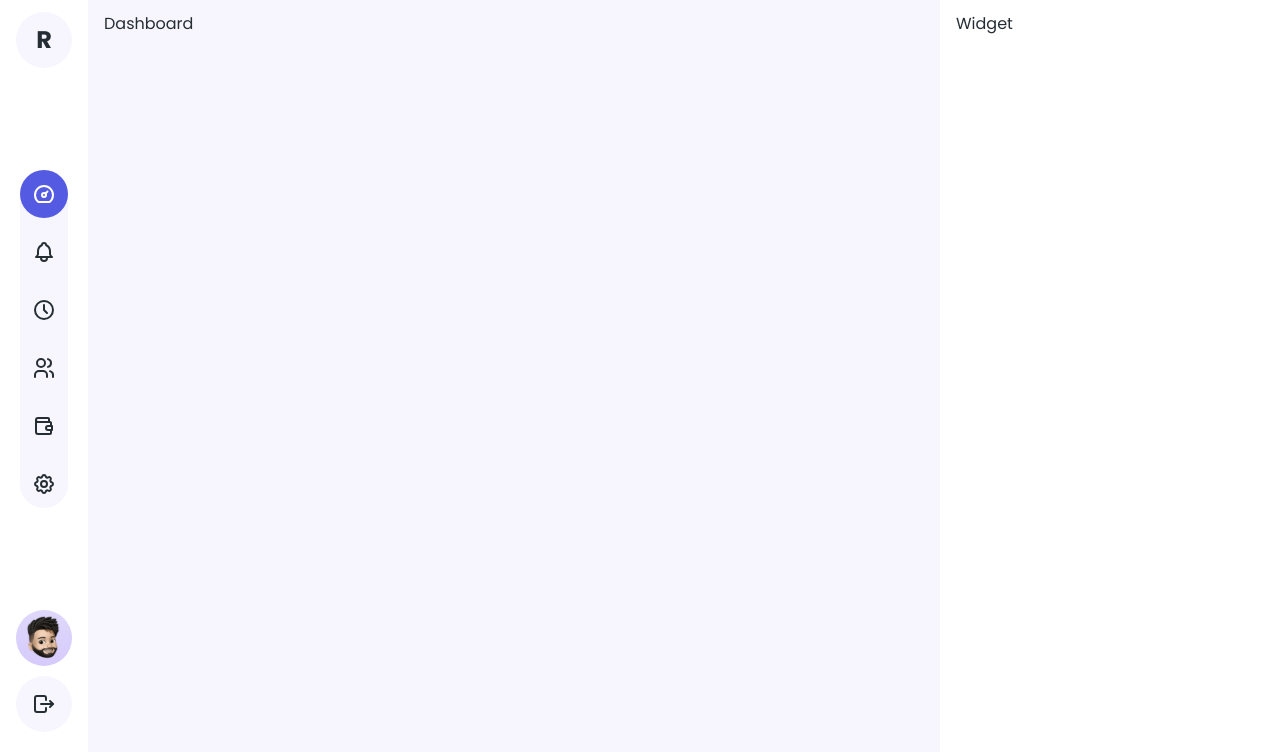
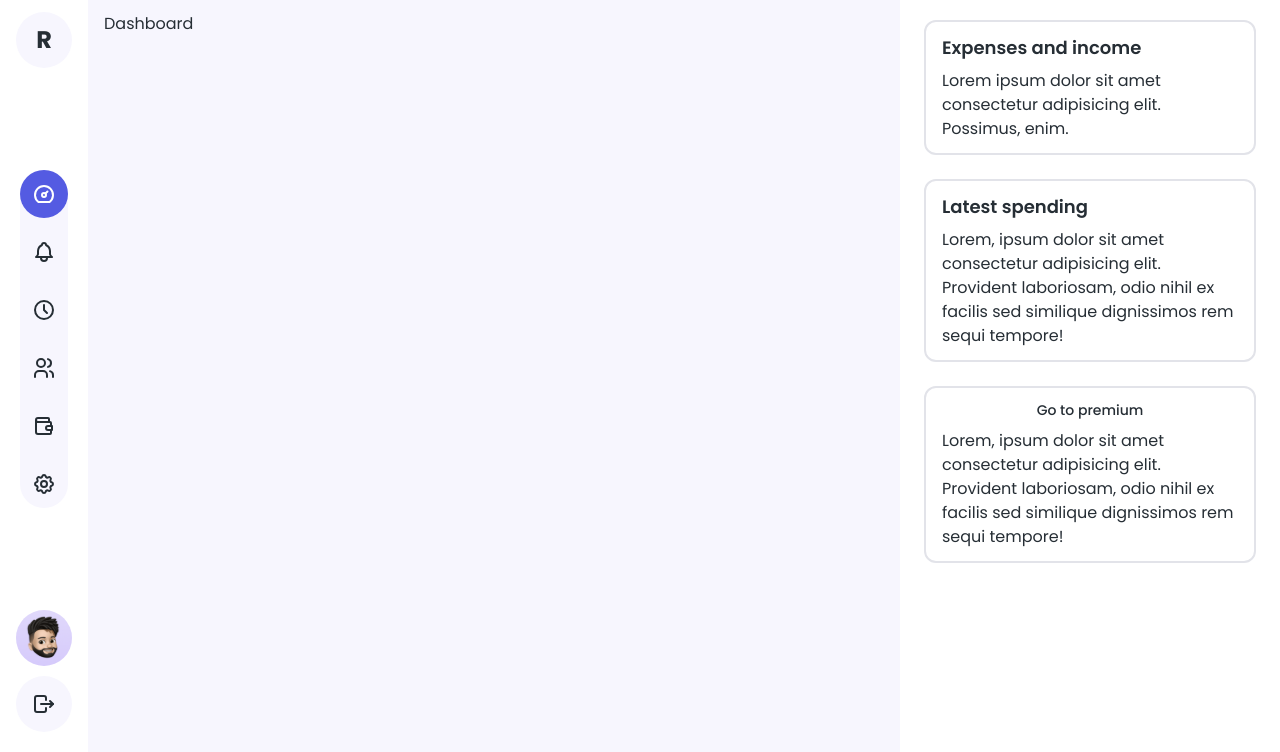
Before and after one commit to fikriwado/react-dashboard, a React (Vite) app: page / in a window 1280 px wide. Shown: the top 752 px of the page. Built offline with nearby package versions, Linux system fonts and the light colour scheme.

Commit message:
blueprint widget card

```diff
--- a/src/components/card/index.jsx
+++ b/src/components/card/index.jsx
@@ -1,5 +1,23 @@
-const Index = () => {
-  return <div>Card</div>
+import './scss/_card.scss'
+
+const Index = ({ children }) => <div className='react-card'>{children}</div>
+
+const Title = ({ children, size = 'medium', align }) => {
+  const headingSize = `react-card__title--${size}`
+  return (
+    <div className='react-card__title'>
+      <h1 className={`${headingSize} ${align ? `r-text-center` : ''}`}>
+        {children}
+      </h1>
+    </div>
+  )
 }
 
+const Body = ({ children }) => (
+  <div className='react-card__body'>{children}</div>
+)
+
+Index.Title = Title
+Index.Body = Body
+
 export default Index
--- a/src/components/card/scss/_card.scss
+++ b/src/components/card/scss/_card.scss
@@ -0,0 +1,27 @@
+@import '../../../scss/tokens';
+@import './tokens/default';
+
+.react-card {
+  background-color: $react-color-white-default;
+  padding: $react-card-spacing-padding;
+  border: 2px solid $react-color-gray-default;
+  border-radius: $react-size-30;
+
+  &__title {
+    margin-bottom: $react-spacing-s;
+    &--medium,
+    &--large {
+      font-weight: 600;
+    }
+    &--small {
+      font-size: $react-font-size-30;
+      font-weight: 500;
+    }
+    &--medium {
+      font-size: $react-font-size-40;
+    }
+    &--large {
+      font-size: $react-font-size-50;
+    }
+  }
+}
--- a/src/components/card/scss/tokens/_default.scss
+++ b/src/components/card/scss/tokens/_default.scss
@@ -0,0 +1 @@
+$react-card-spacing-padding: $react-spacing-ms $react-spacing-m;
--- a/src/components/widgetbar/index.jsx
+++ b/src/components/widgetbar/index.jsx
@@ -1,9 +1,36 @@
 import './scss/_widgetbar.scss'
+import Card from '../card'
 
 const Index = () => {
   return (
     <div className='react-widget'>
-      <div className='react-widget__header'>Widget</div>
+      <Card>
+        <Card.Title size='large'>Expenses and income</Card.Title>
+        <Card.Body>
+          Lorem ipsum dolor sit amet consectetur adipisicing elit. Possimus,
+          enim.
+        </Card.Body>
+      </Card>
+
+      <Card>
+        <Card.Title size='large'>Latest spending</Card.Title>
+        <Card.Body>
+          Lorem, ipsum dolor sit amet consectetur adipisicing elit. Provident
+          laboriosam, odio nihil ex facilis sed similique dignissimos rem sequi
+          tempore!
+        </Card.Body>
+      </Card>
+
+      <Card>
+        <Card.Title size='small' align='center'>
+          Go to premium
+        </Card.Title>
+        <Card.Body>
+          Lorem, ipsum dolor sit amet consectetur adipisicing elit. Provident
+          laboriosam, odio nihil ex facilis sed similique dignissimos rem sequi
+          tempore!
+        </Card.Body>
+      </Card>
     </div>
   )
 }
--- a/src/components/widgetbar/scss/_widgetbar.scss
+++ b/src/components/widgetbar/scss/_widgetbar.scss
@@ -3,10 +3,15 @@
 @import './tokens/default';
 
 .react-widget {
-  width: 340px;
-  // min-height: 100vh;
+  display: flex;
+  flex-direction: column;
+  width: 380px;
   background-color: $react-color-white-default;
-
+  box-sizing: border-box;
+  padding: $react-widget-spacing-padding;
+  & > :not(:last-child) {
+    margin-bottom: $react-size-60;
+  }
   @include mobile {
     display: none;
   }
--- a/src/components/widgetbar/scss/tokens/_default.scss
+++ b/src/components/widgetbar/scss/tokens/_default.scss
@@ -1 +1 @@
-$react-widget-spacing-padding: $react-spacing-ms $react-spacing-m;
+$react-widget-spacing-padding: $react-spacing-ls $react-spacing-l;
--- a/src/scss/_global.scss
+++ b/src/scss/_global.scss
@@ -17,3 +17,7 @@
   padding: $react-spacing-zero;
   margin: $react-spacing-zero;
 }
+
+.r-text-center {
+  text-align: center;
+}
--- a/src/scss/_tokens.scss
+++ b/src/scss/_tokens.scss
@@ -1,6 +1,7 @@
 // color
 $react-color-white-default: #ffffff;
 $react-color-dark-default: #262e35;
+$react-color-gray-default: #e2e3e9;
 $react-color-purple-high: #545be2;
 $react-color-purple-med: #c7c9fe;
 $react-color-purple-low: #f7f6fe;
```
